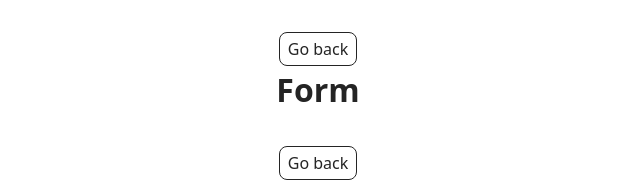
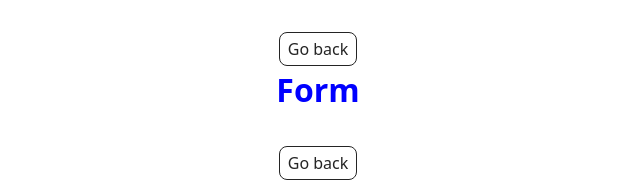
Before and after one commit to OlexaGryschenko/goit-js-hw-09, a website built with Vite: page src/2-form.html in a window 1280 px wide. Shown: the top 182 px of the page, without its empty margins (322-962 px from the left). Built offline with nearby package versions, Linux system fonts and the light colour scheme.

Commit message:
title to blue

```diff
--- a/src/css/styles.css
+++ b/src/css/styles.css
@@ -37,3 +37,7 @@
   height: 200px;
   object-fit: cover;
 }
+
+.main-title{
+  color: blue;
+}
```
